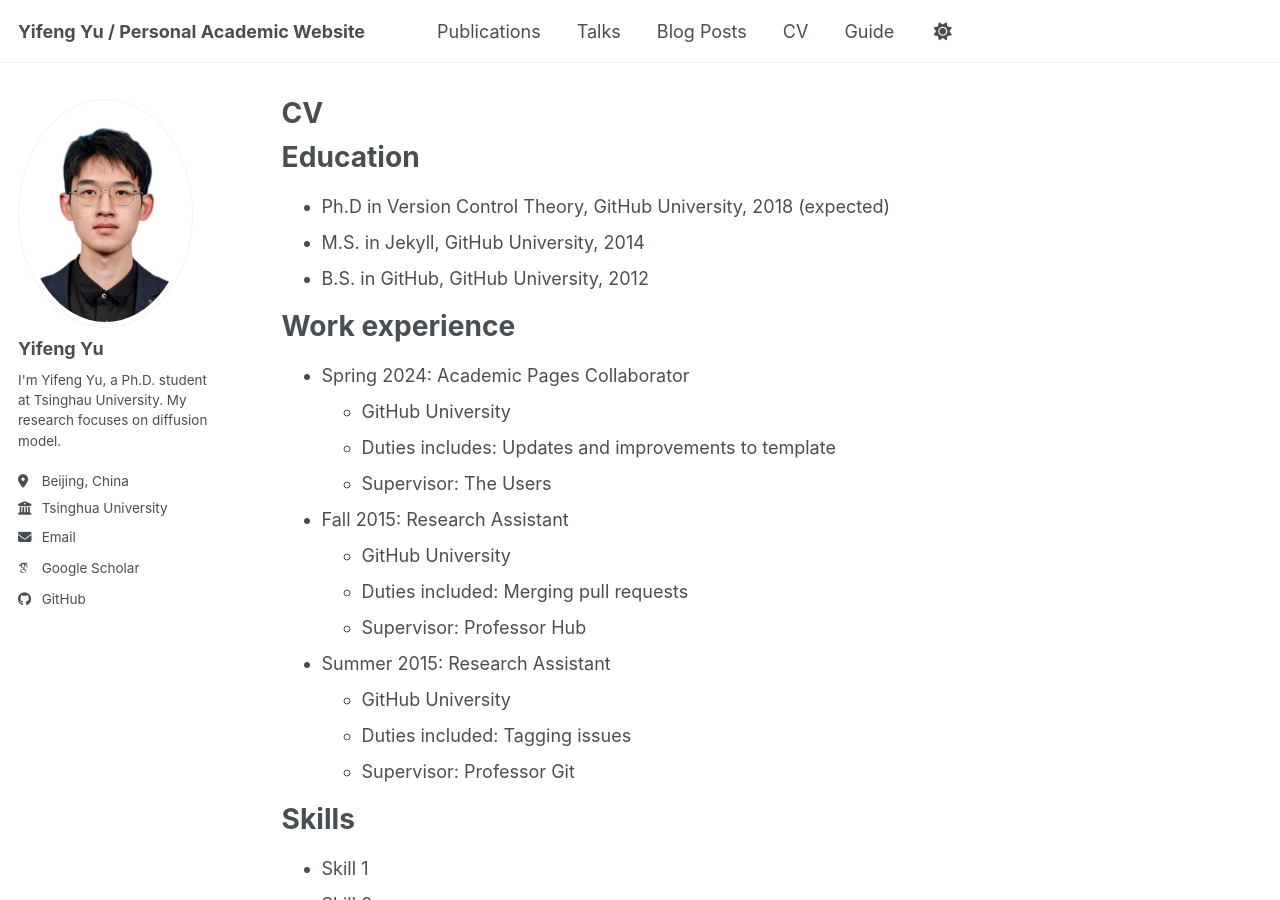
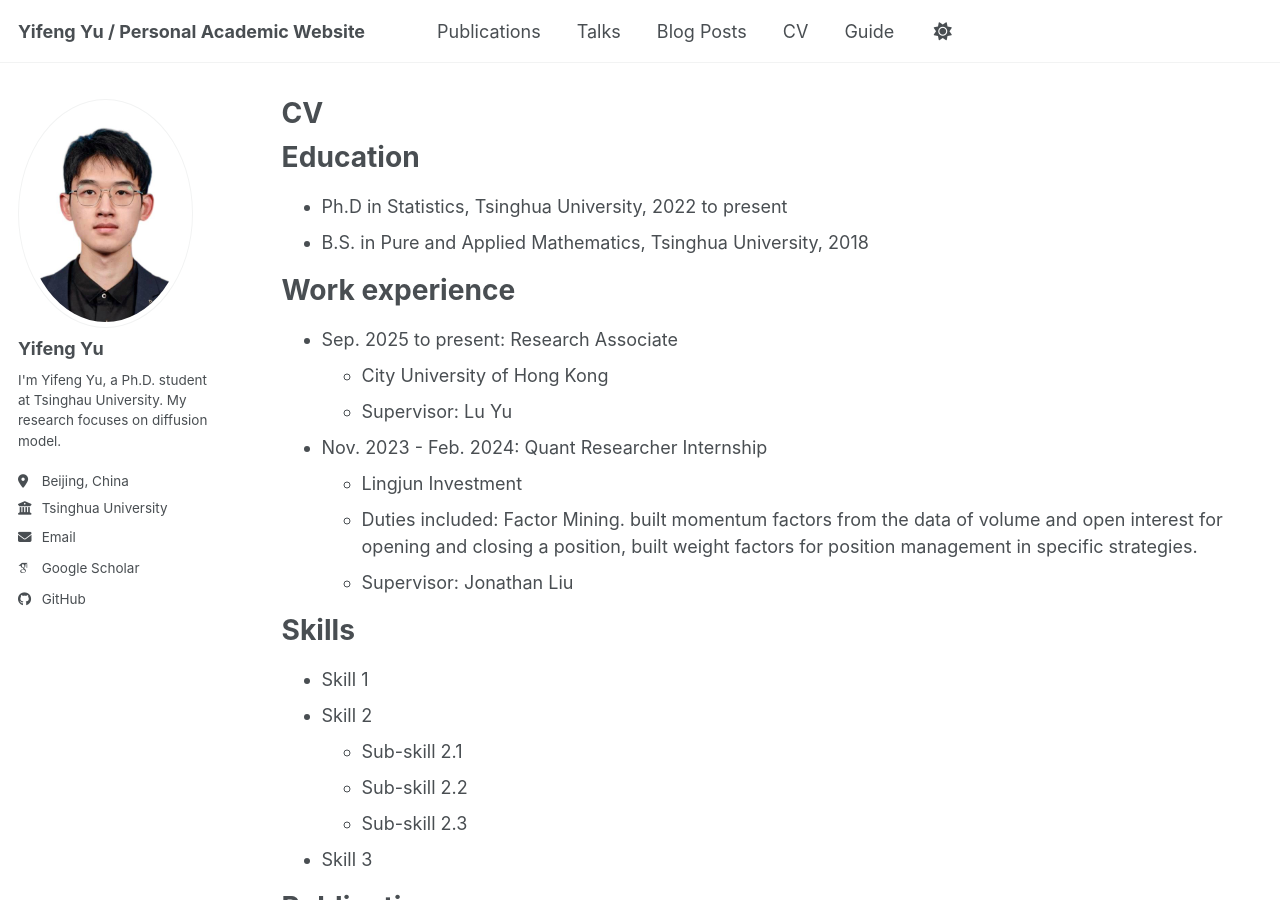
Before and after one commit to Iffen-Yu/iffen-yu.github.io, a Jekyll site: the page built from _pages/cv.md, in a window 1280 px wide and 900 px high. Built offline with Jekyll 4.4.1, drawn with Linux system fonts in a browser that asks for light colours; some web fonts are replaced; a script bundle is joined from its source files by our own code; library files that are not in the unit come from our copies.

Commit message:
CV update

```diff
--- a/_pages/cv.md
+++ b/_pages/cv.md
@@ -11,26 +11,19 @@ redirect_from:
 
 Education
 ======
-* Ph.D in Version Control Theory, GitHub University, 2018 (expected)
-* M.S. in Jekyll, GitHub University, 2014
-* B.S. in GitHub, GitHub University, 2012
+* Ph.D in Statistics, Tsinghua University, 2022 to present
+* B.S. in Pure and Applied Mathematics, Tsinghua University, 2018
 
 Work experience
 ======
-* Spring 2024: Academic Pages Collaborator
-  * GitHub University
-  * Duties includes: Updates and improvements to template
-  * Supervisor: The Users
+* Sep. 2025 to present: Research Associate
+  * City University of Hong Kong
+  * Supervisor: Lu Yu
 
-* Fall 2015: Research Assistant
-  * GitHub University
-  * Duties included: Merging pull requests
-  * Supervisor: Professor Hub
-
-* Summer 2015: Research Assistant
-  * GitHub University
-  * Duties included: Tagging issues
-  * Supervisor: Professor Git
+* Nov. 2023 - Feb. 2024: Quant Researcher Internship
+  * Lingjun Investment
+  * Duties included: Factor Mining. built momentum factors from the data of volume and open interest for opening and closing a position, built weight factors for position management in specific strategies.
+  * Supervisor: Jonathan Liu
 
 Skills
 ======
```
Also changed, not shown: _pages/about.md (+11 -4 lines).
